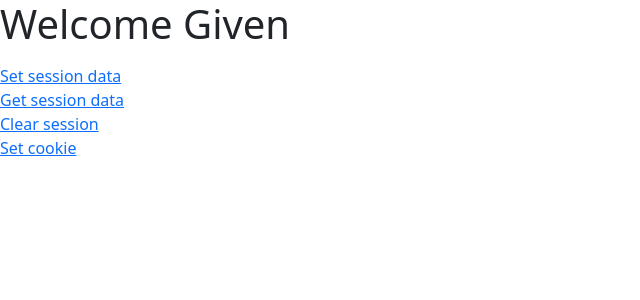
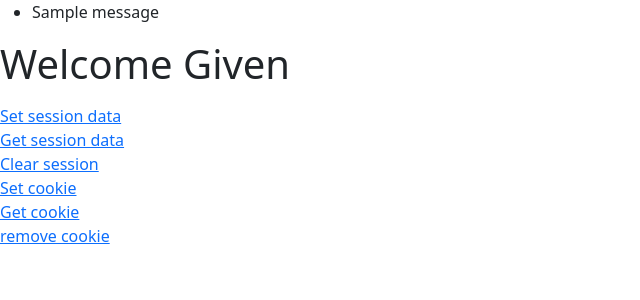
Before and after one commit to Unimke1990/FLASK_COURSE, a Flask app: template first_app/templates/page5.html in a window 1280 px wide. Shown: the top 300 px of the page, without its empty margins (0-640 px from the left). Run offline with Flask 3, Linux system fonts and the light colour scheme; the template is opened without the code that fills it, so the values that code supplies are empty; one stand-in notice (Sample message) is shown.

Commit message:
flash messgaes

```diff
--- a/first_app/templates/base.html
+++ b/first_app/templates/base.html
@@ -10,6 +10,16 @@
 </head>
 <body>
 
+    {% with messages = get_flashed_messages() %}
+        {% if messages %}
+            <ul>
+            {% for message in messages %}
+                <li>{{ message }}</li>
+            {% endfor %}
+            </ul>
+        {% endif %}
+    {% endwith %}
+
     {% block content %}{% endblock %}
 
     <script src="/js/bootstrap.js"></script>
--- a/first_app/templates/page5.html
+++ b/first_app/templates/page5.html
@@ -19,5 +19,12 @@
 <a href="{{url_for('create_cookie')}}">Set cookie</a><br>
 
 
+<a href="{{url_for('get_cookie')}}">Get cookie</a><br>
+
+
+<a href="{{url_for('remove_cookie')}}">remove cookie</a>
+
+
+
 
 {% endblock %}
```
Also changed, not shown: first_app/app5.py (+21 -3 lines).
